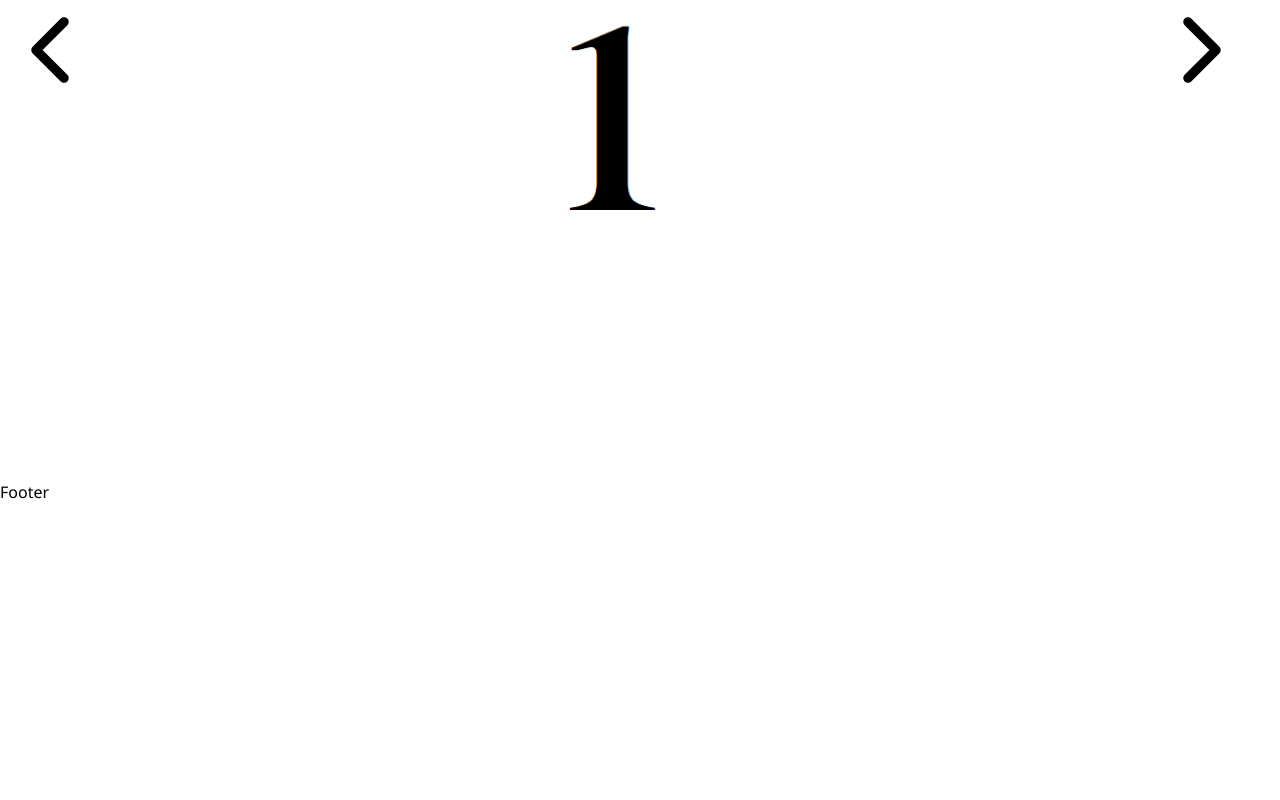
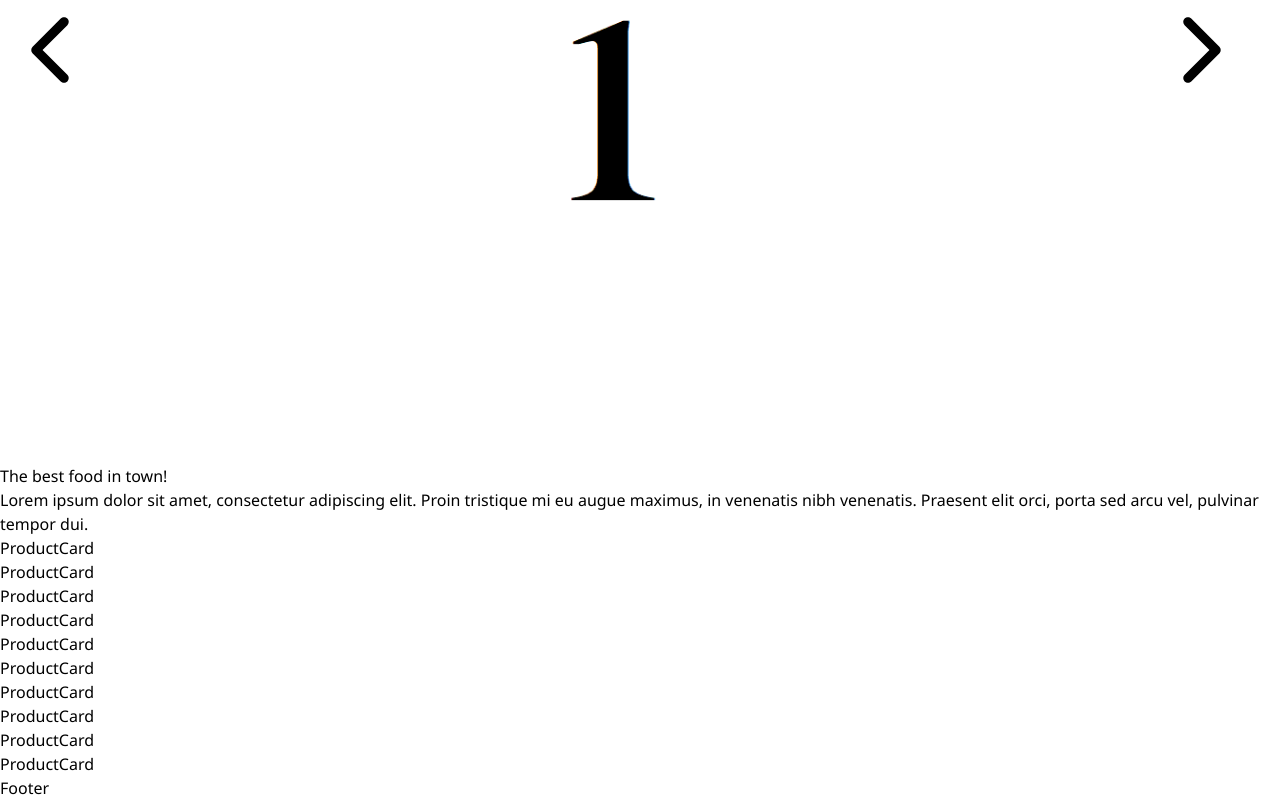
Before and after one commit to pn-code/restaurant-app, a Next.js app: page / in a window 1280 px wide. Shown: the part 320-1120 px from the top of the page. Before the commit the page ends 824 px from the top, so only its background shows below. Built offline with nearby package versions, Linux system fonts and the light colour scheme.

Commit message:
Added ProductList and ProductCard components

```diff
--- a/components/Featured.jsx
+++ b/components/Featured.jsx
@@ -25,7 +25,7 @@ const Featured = () => {
     console.log(index);
 
     return (
-        <div className="h-[calc(100vh-100px)] overflow-hidden z-0">
+        <div className="h-[calc(100vh-116px)] overflow-hidden z-0">
             <div
                 className="featuredArrow left-0"
                 onClick={() => handleArrow("left")}
@@ -35,7 +35,7 @@ const Featured = () => {
 
             {/* Wrapper */}
             <div
-                className={`flex w-[300vw] h-[100%] z-0`}
+                className={`flex w-[300vw] h-[100%] z-0 transition ease-in-out duration-500`}
                 style={{ transform: `translateX(${-100 * index}vw)` }}
             >
                 {images.map((img, i) => (
--- /dev/null
+++ b/components/ProductCard.jsx
@@ -0,0 +1,9 @@
+import React from 'react'
+
+const ProductCard = () => {
+  return (
+    <div>ProductCard</div>
+  )
+}
+
+export default ProductCard
--- /dev/null
+++ b/components/ProductList.jsx
@@ -0,0 +1,31 @@
+import React from "react";
+import ProductCard from "./ProductCard";
+
+const ProductList = () => {
+    return (
+        <div className="">
+            <h1>The best food in town!</h1>
+            <p>
+                Lorem ipsum dolor sit amet, consectetur adipiscing elit. Proin
+                tristique mi eu augue maximus, in venenatis nibh venenatis.
+                Praesent elit orci, porta sed arcu vel, pulvinar tempor dui.
+            </p>
+
+            {/* Wrapper */}
+            <div className="">
+                <ProductCard />
+                <ProductCard />
+                <ProductCard />
+                <ProductCard />
+                <ProductCard />
+                <ProductCard />
+                <ProductCard />
+                <ProductCard />
+                <ProductCard />
+                <ProductCard />
+            </div>
+        </div>
+    );
+};
+
+export default ProductList;
--- a/pages/index.js
+++ b/pages/index.js
@@ -1,6 +1,7 @@
 import Head from "next/head";
 import Image from "next/image";
 import Featured from "@/components/Featured";
+import ProductList from "@/components/ProductList";
 
 export default function Home() {
     return (
@@ -14,7 +15,8 @@ export default function Home() {
                 />
                 <link rel="icon" href="/favicon.ico" />
             </Head>
-            <Featured/>
+            <Featured />
+            <ProductList />
         </>
     );
 }
```
